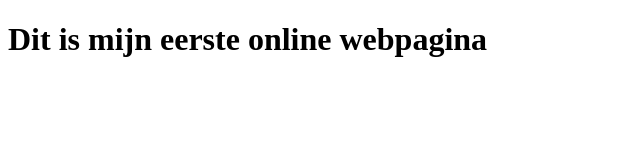
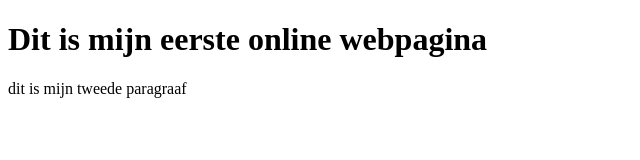
Before and after one commit to WimBervoetsPXL/gitpages, a plain HTML site: page index.html in a window 1280 px wide. Shown: the whole page, without its empty margins (0-640 px from the left). Drawn offline with Linux system fonts and the light colour scheme.

Commit message:
tweede <p>

```diff
--- a/index.html
+++ b/index.html
@@ -7,5 +7,6 @@
 </head>
 <body>
     <h1>Dit is mijn eerste online webpagina</h1>
+    <p>dit is mijn tweede paragraaf</p>
 </body>
 </html>
```
